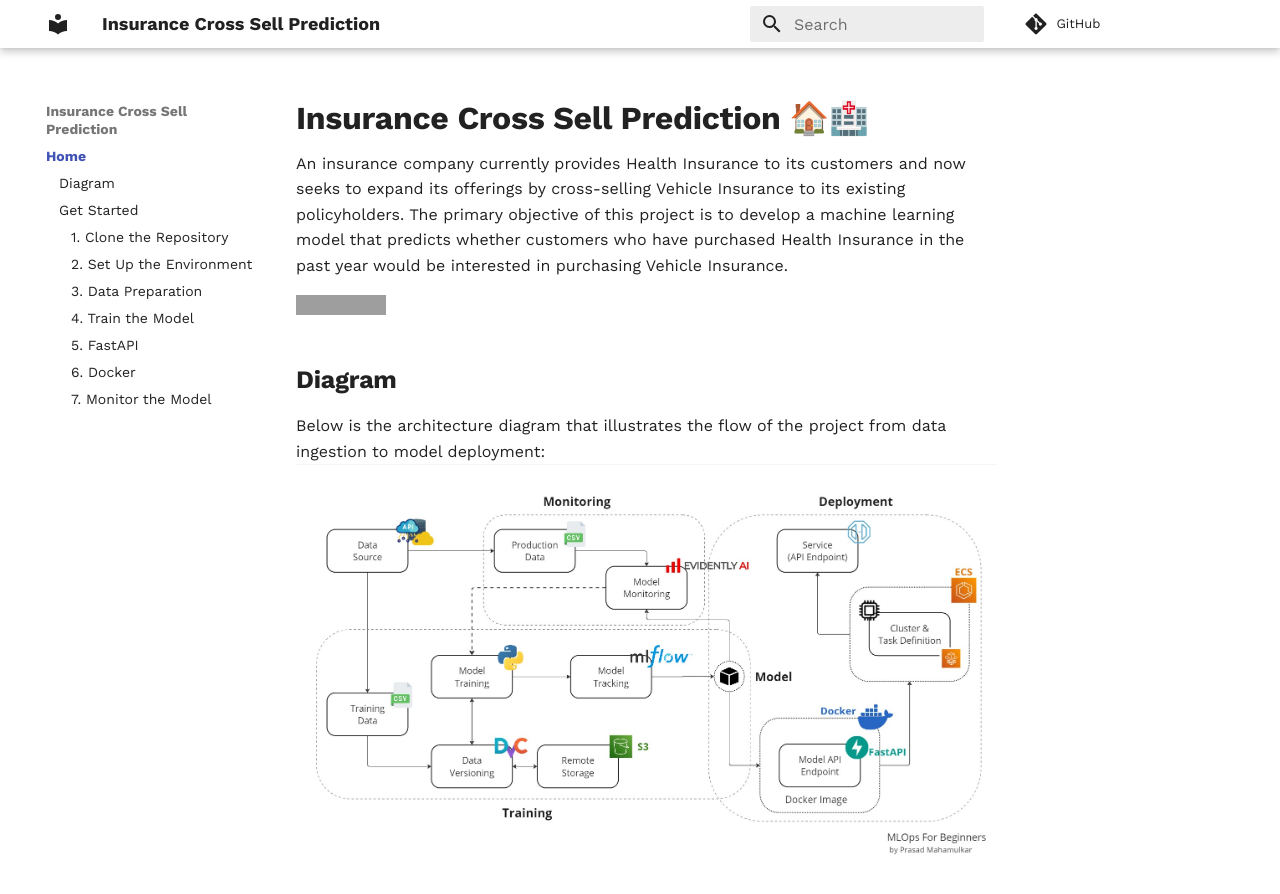
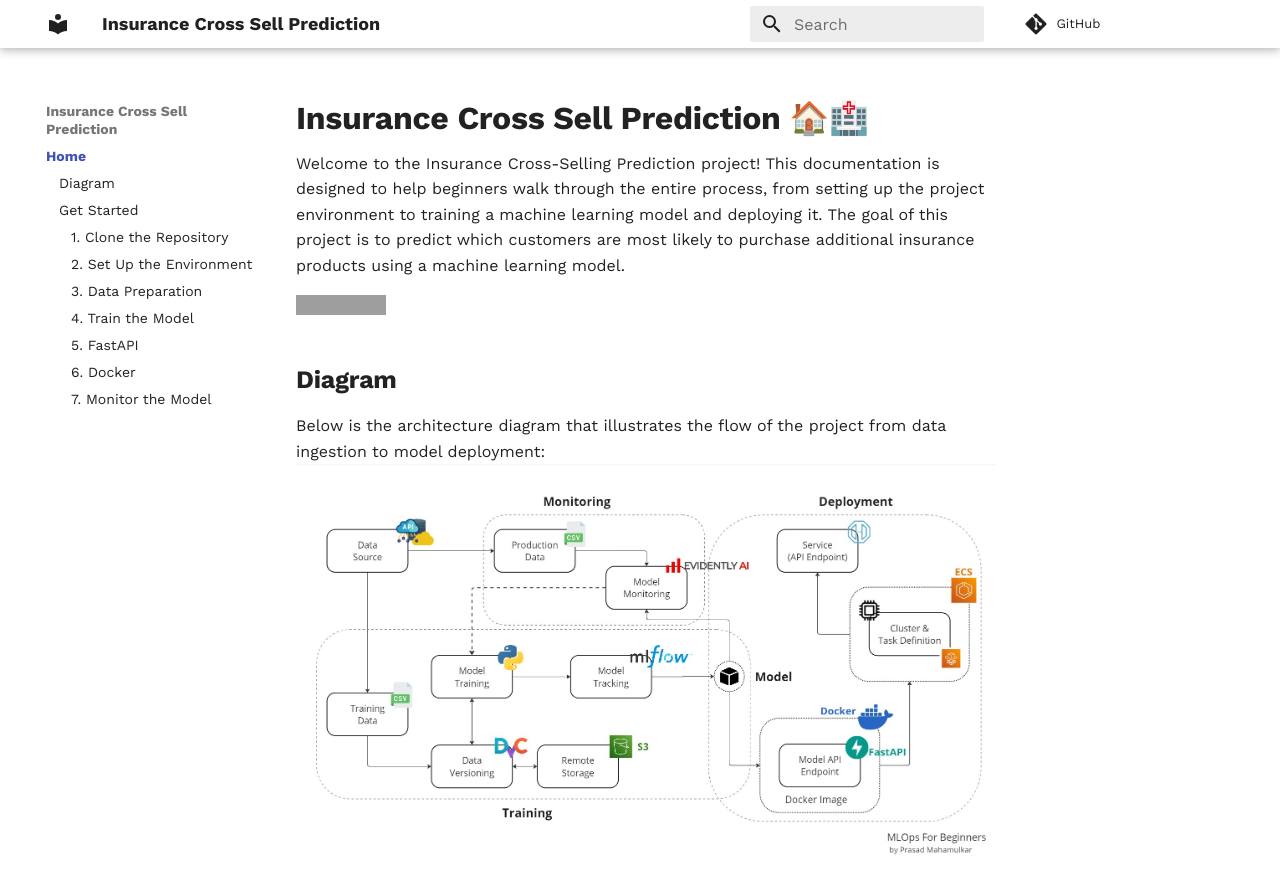
Before and after one commit to Ar3ee3ar/learn_mlopz, an MkDocs documentation site: the page built from docs/index.md, in a window 1280 px wide and 900 px high. Shown: the top 894 px of the window. Built offline with MkDocs 1.6.1 and Material for MkDocs 9.7.7, drawn with Linux system fonts in a browser that asks for light colours; comment, search, counter and statistics services are not loaded; grey boxes are pictures that could not be loaded.

Commit message:
docs update

```diff
--- a/docs/index.md
+++ b/docs/index.md
@@ -1,6 +1,6 @@
 # Insurance Cross Sell Prediction 🏠🏥
 
-An insurance company currently provides Health Insurance to its customers and now seeks to expand its offerings by cross-selling Vehicle Insurance to its existing policyholders. The primary objective of this project is to develop a machine learning model that predicts whether customers who have purchased Health Insurance in the past year would be interested in purchasing Vehicle Insurance.
+Welcome to the Insurance Cross-Selling Prediction project! This documentation is designed to help beginners walk through the entire process, from setting up the project environment to training a machine learning model and deploying it. The goal of this project is to predict which customers are most likely to purchase additional insurance products using a machine learning model.
 
 [![GitHub](https://img.shields.io/badge/GitHub-code-blue?style=flat&logo=github&logoColor=white&color=red)](https://github.com/prsdm/ml-project)
 
```
Also changed, not shown: README.md (+1 -1 lines).
